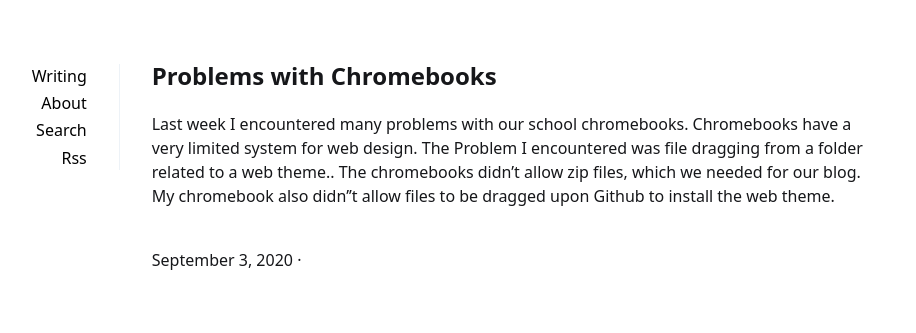
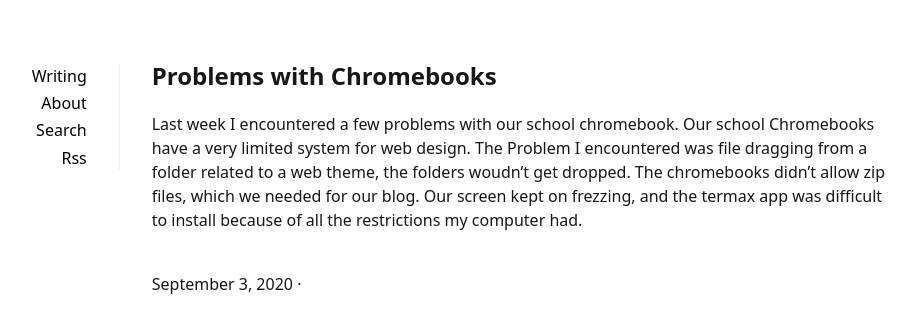
Before and after one commit to celestem406/celestem406.Github.io, a Jekyll site: the page built from _posts/2020-09-03-Problems with Chromebook.md, in a window 1280 px wide. Shown: the top 333 px of the page, without its empty margins (201-1117 px from the left). Built offline with Jekyll 4.4.1, drawn with Linux system fonts in a browser that asks for light colours.

Commit message:
Update 2020-09-03-Problems with Chromebook.md

```diff
--- a/_posts/2020-09-03-Problems with Chromebook.md
+++ b/_posts/2020-09-03-Problems with Chromebook.md
@@ -6,4 +6,4 @@ summary:
 tags:
 ---
 
-Last week I encountered many problems with our school chromebooks. Chromebooks have a very limited system for web design. The Problem I encountered was file dragging from a folder related to a web theme.. The chromebooks didn’t allow zip files, which we needed for our blog. My chromebook also didn’'t allow files to be dragged upon Github to install the web theme.
+Last week I encountered a few problems with our school chromebook. Our school Chromebooks have a very limited system for web design. The Problem I encountered was file dragging from a folder related to a web theme, the folders woudn't get dropped. The chromebooks didn’t allow zip files, which we needed for our blog. Our screen kept on frezzing, and the termax app was difficult to install because of all the restrictions my computer had.
```
